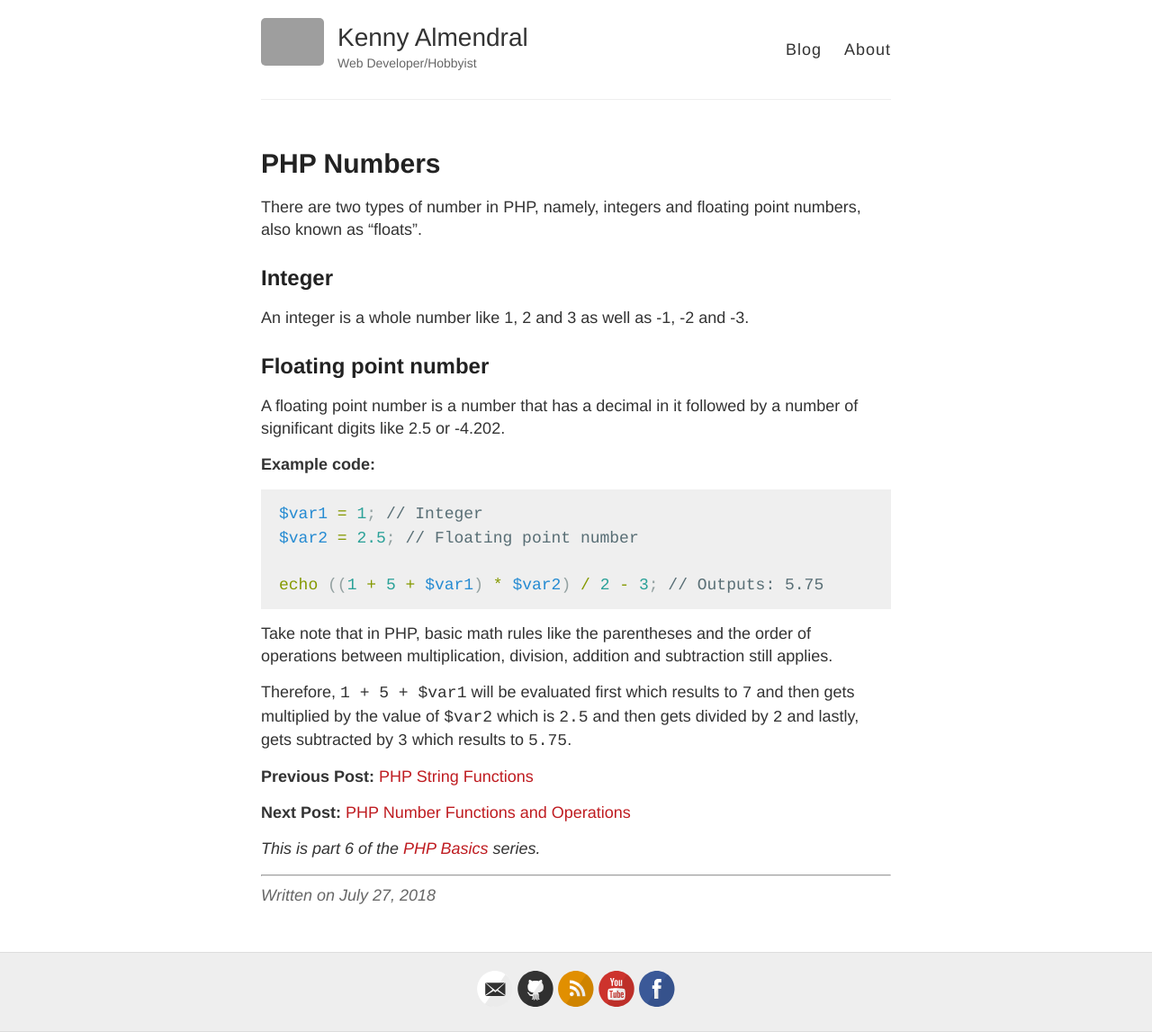
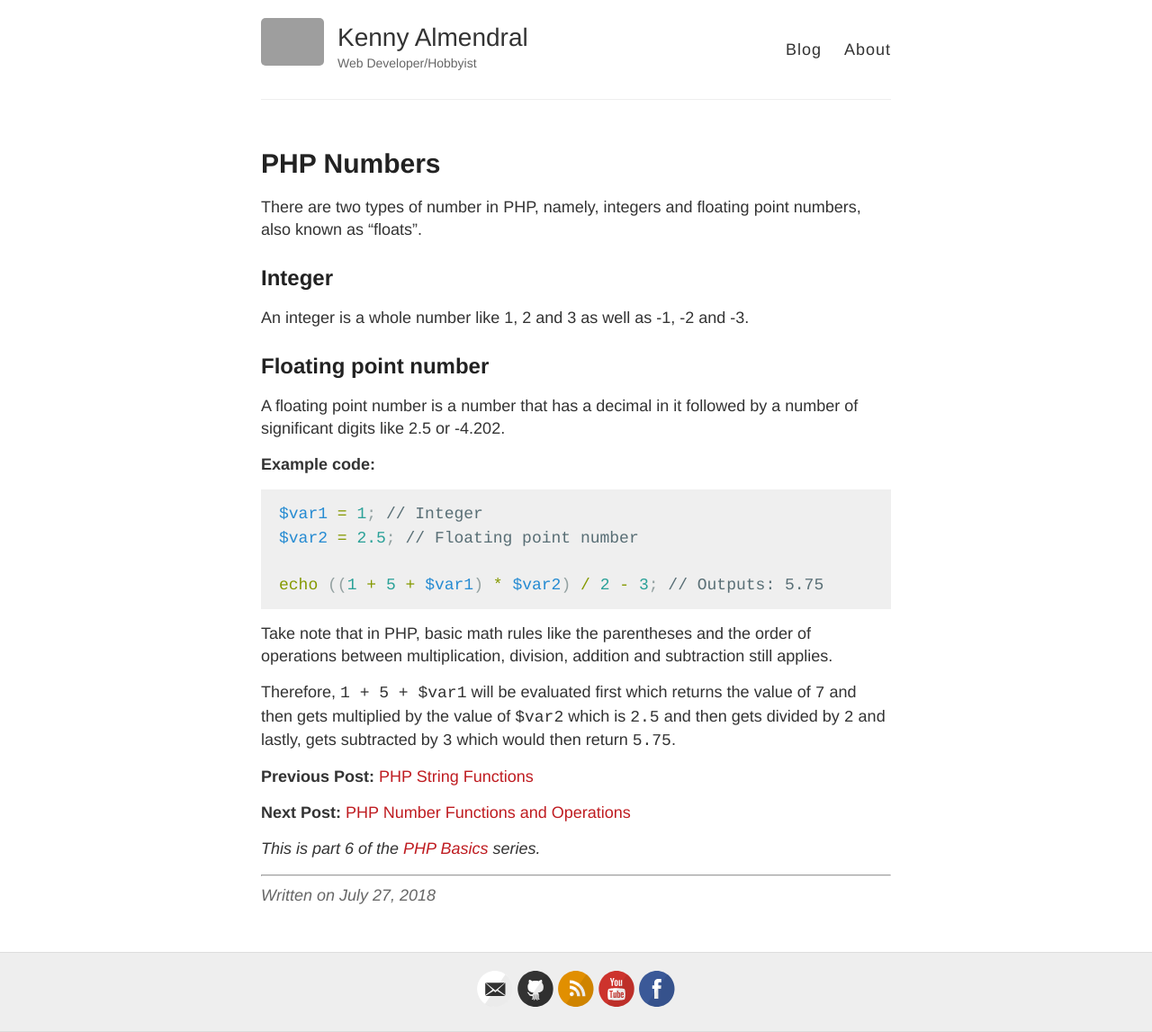
Before and after one commit to kennyalmendral/kennyalmendral.github.io, a Jekyll site: the page built from _posts/2018-07-27-php-numbers.md, in a window 1280 px wide. Shown: the whole page at 90% size. Built offline with Jekyll 4.4.1, drawn with Linux system fonts in a browser that asks for light colours; grey boxes are pictures that could not be loaded.

Commit message:
Update 2018-07-27-php-numbers.md

```diff
--- a/_posts/2018-07-27-php-numbers.md
+++ b/_posts/2018-07-27-php-numbers.md
@@ -24,7 +24,7 @@ echo ((1 + 5 + $var1) * $var2) / 2 - 3; // Outputs: 5.75
 
 Take note that in PHP, basic math rules like the parentheses and the order of operations between multiplication, division, addition and subtraction still applies.
 
-Therefore, `1 + 5 + $var1` will be evaluated first which results to `7` and then gets multiplied by the value of `$var2` which is `2.5` and then gets divided by `2` and lastly, gets subtracted by `3` which results to `5.75`.
+Therefore, `1 + 5 + $var1` will be evaluated first which returns the value of `7` and then gets multiplied by the value of `$var2` which is `2.5` and then gets divided by `2` and lastly, gets subtracted by `3` which would then return `5.75`.
 
 **Previous Post:** [PHP String Functions](https://kennyalmendral.github.io/php-string-functions/)
 
```
